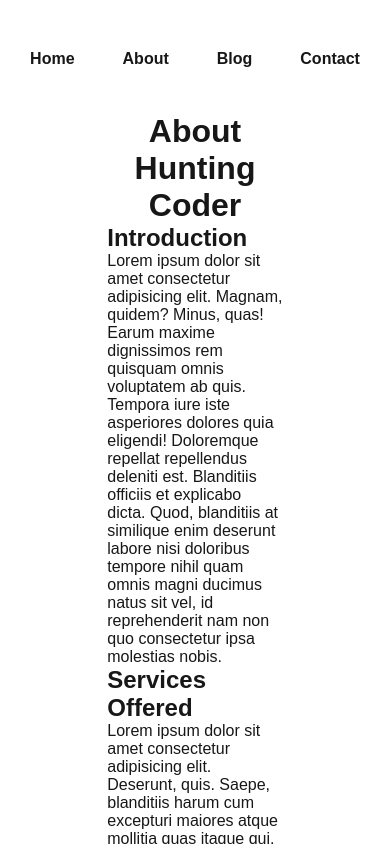
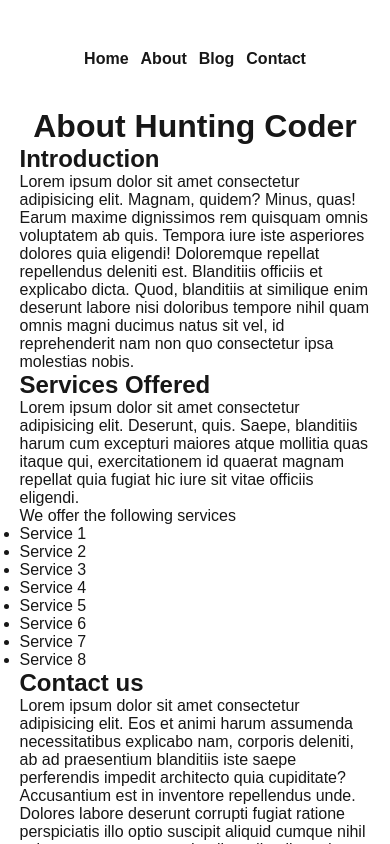
Before and after one commit to wahid022/huntingCoder, a Next.js app: page /about in a window 390 px wide. Shown: the top 844 px of the page. Built offline with nearby package versions, Linux system fonts and the light colour scheme.

Commit message:
Added Some Responsiveness to the application

```diff
--- a/src/styles/About.module.css
+++ b/src/styles/About.module.css
@@ -6,3 +6,11 @@
 .center{
     text-align: center;
 }
+
+@media only screen and (max-width: 600px) {
+
+    .container{
+        margin:40px auto;
+        max-width: 90vw;
+    }
+}
--- a/src/styles/BlogPost.module.css
+++ b/src/styles/BlogPost.module.css
@@ -12,3 +12,9 @@
   .container {
     padding: 0 22rem;
   }
+
+  @media only screen and (max-width: 600px) {
+    .container {
+      padding: 0 2.5rem;
+    }
+}
--- a/src/styles/Contact.module.css
+++ b/src/styles/Contact.module.css
@@ -36,3 +36,10 @@
       font-size: 12px;
       margin-bottom: 9px;
   }
+
+  @media only screen and (max-width: 600px) {
+    .container{
+        max-width: 88vw;
+        margin: auto;
+    }
+}
--- a/src/styles/Home.module.css
+++ b/src/styles/Home.module.css
@@ -156,3 +156,13 @@
   margin: 16px 0;
     margin-top: 3px;
 }
+
+
+@media only screen and (max-width: 600px) {
+
+  .mainnav ul li{
+    margin: 0 6px;
+      list-style: none;
+      font-weight: bold;
+
+}}
```
Also changed, not shown: 1 other file (tests, documents, lock files or other folders).
